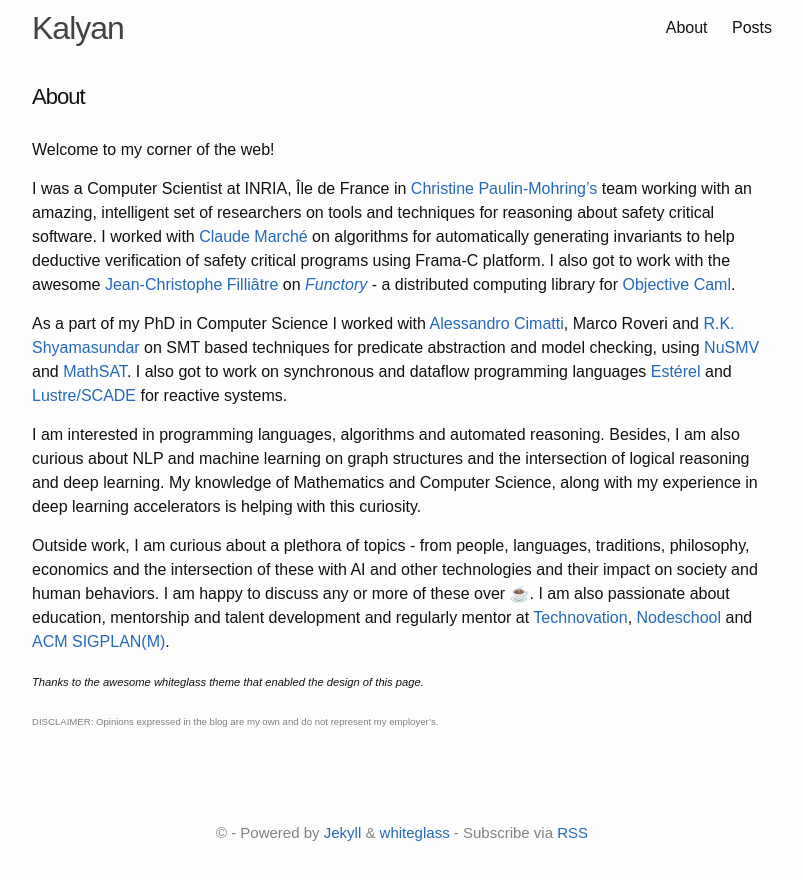
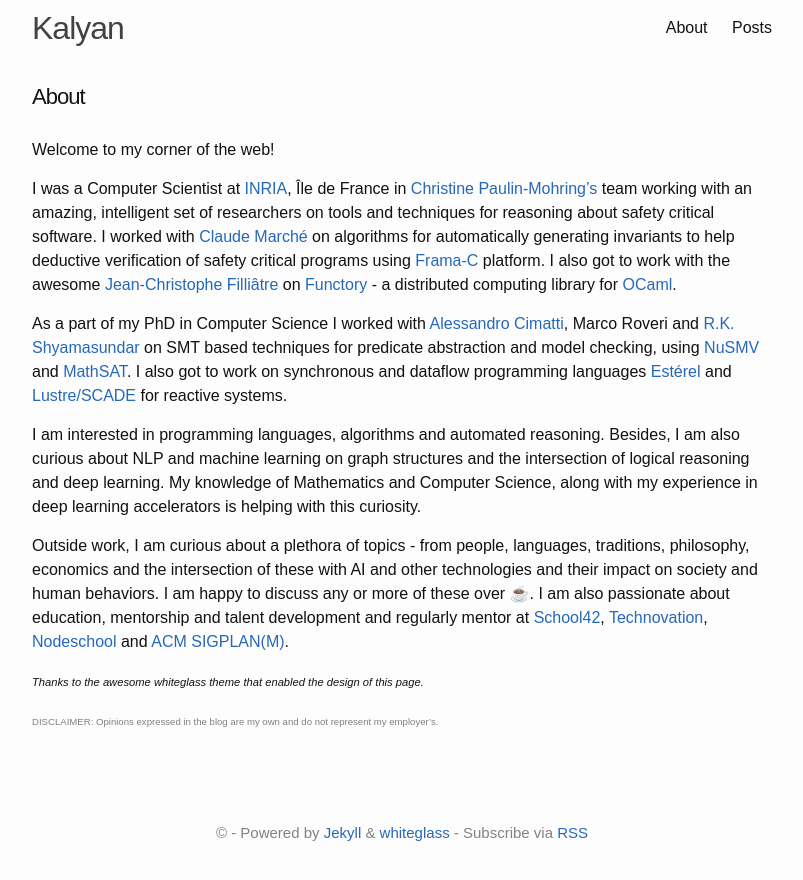
Before and after one commit to dotkay/dotkay.github.io, a Jekyll site: the page built from about.md, in a window 1280 px wide. Shown: the top 880 px of the page, without its empty margins (238-1041 px from the left). Built offline with Jekyll 4.4.1, drawn with Linux system fonts in a browser that asks for light colours; emoji names are drawn with the system emoji font.

Commit message:
added links

```diff
--- a/about.md
+++ b/about.md
@@ -6,13 +6,13 @@
 
 Welcome to my corner of the web!
 
-I was a Computer Scientist at INRIA, Île de France in [Christine Paulin-Mohring's](https://www.lri.fr/~paulin/) team working with an amazing, intelligent set of researchers on tools and techniques for reasoning about safety critical software. I worked with [Claude Marché](https://marche.gitlabpages.inria.fr/home/) on algorithms for automatically generating invariants to help deductive verification of safety critical programs using Frama-C platform. I also got to work with the awesome [Jean-Christophe Filliâtre](https://www.lri.fr/~filliatr/) on [_Functory_](https://github.com/backtracking/functory) - a distributed computing library for [Objective Caml](https://ocaml.org/).
+I was a Computer Scientist at [INRIA](https://www.inria.fr/fr), Île de France in [Christine Paulin-Mohring's](https://www.lri.fr/~paulin/) team working with an amazing, intelligent set of researchers on tools and techniques for reasoning about safety critical software. I worked with [Claude Marché](https://marche.gitlabpages.inria.fr/home/) on algorithms for automatically generating invariants to help deductive verification of safety critical programs using [Frama-C](https://frama-c.com/) platform. I also got to work with the awesome [Jean-Christophe Filliâtre](https://www.lri.fr/~filliatr/) on [Functory](https://github.com/backtracking/functory) - a distributed computing library for [OCaml](https://ocaml.org/).
 
 As a part of my PhD in Computer Science I worked with [Alessandro Cimatti](https://ict.fbk.eu/people/detail/alessandro-cimatti/), Marco Roveri and [R.K. Shyamasundar](https://www.insaindia.res.in/detail.php?id=N95-1186) on SMT based techniques for predicate abstraction and model checking, using [NuSMV](https://nusmv.fbk.eu/) and [MathSAT](https://mathsat.fbk.eu/). I also got to work on synchronous and dataflow programming languages [Estérel](https://www-sop.inria.fr/esterel.org/files/) and [Lustre/SCADE](https://www-verimag.imag.fr/Outils-SynchronesNEW.html) for reactive systems.
 
 I am interested in programming languages, algorithms and automated reasoning. Besides, I am also curious about NLP and machine learning on graph structures and the intersection of logical reasoning and deep learning. My knowledge of Mathematics and Computer Science, along with my experience in deep learning accelerators is helping with this curiosity.
 
-Outside work, I am curious about a plethora of topics - from people, languages, traditions, philosophy, economics and the intersection of these with AI and other technologies and their impact on society and human behaviors. I am happy to discuss any or more of these over :coffee:. I am also passionate about education, mentorship and talent development and regularly mentor at [Technovation](https://www.technovation.org/), [Nodeschool](https://nodeschool.io/) and [ACM SIGPLAN(M)](https://www.sigplan.org/LongTermMentoring/).
+Outside work, I am curious about a plethora of topics - from people, languages, traditions, philosophy, economics and the intersection of these with AI and other technologies and their impact on society and human behaviors. I am happy to discuss any or more of these over :coffee:. I am also passionate about education, mentorship and talent development and regularly mentor at [School42](https://42.fr/en/homepage/), [Technovation](https://www.technovation.org/), [Nodeschool](https://nodeschool.io/) and [ACM SIGPLAN(M)](https://www.sigplan.org/LongTermMentoring/).
 
 <span style="font-size: 70%">
 <i>Thanks to the awesome whiteglass theme that enabled the design of this page.</i>
```
